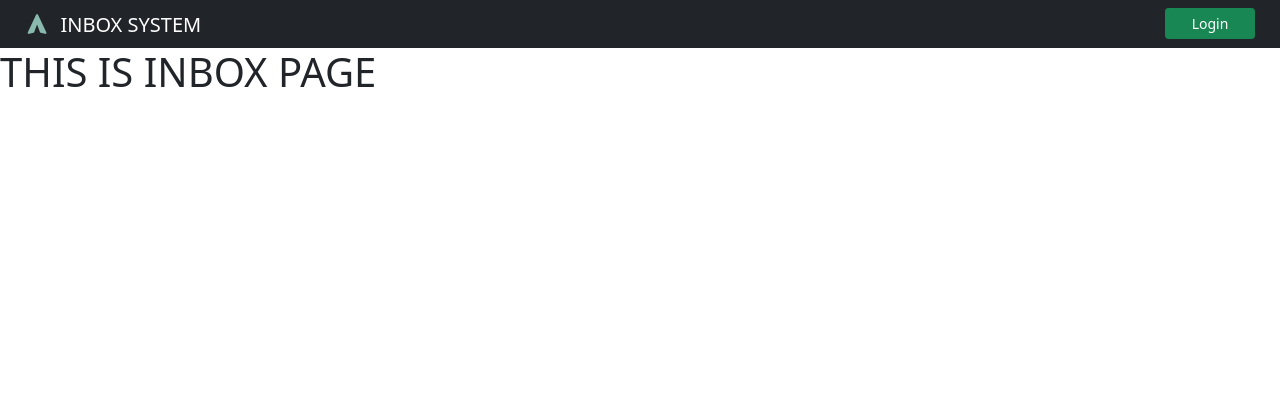
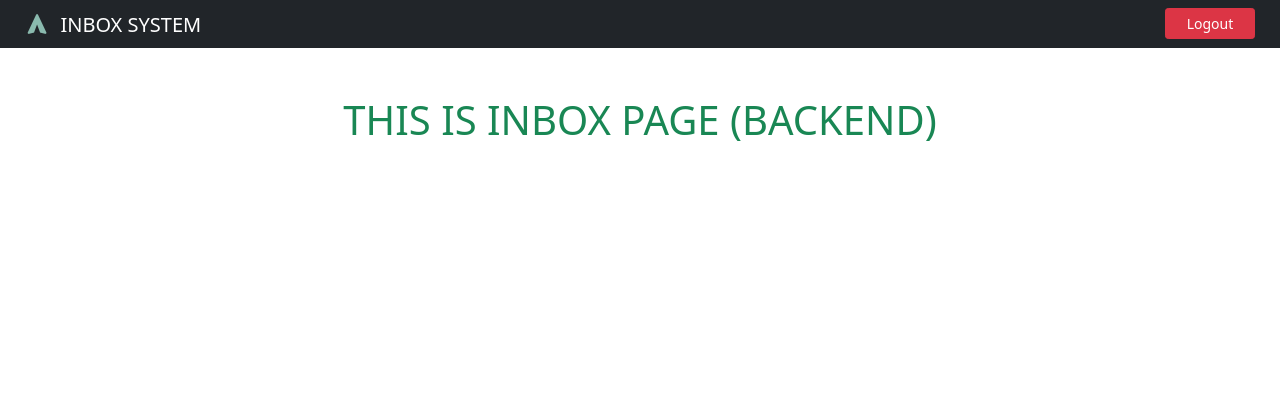
Before and after one commit to gaudskg/Inbox-System, a Django app: page /inbox/ in a window 1280 px wide. Shown: the top 420 px of the page. Run offline with Django 4.2, Linux system fonts and the light colour scheme; the visitor is signed in with stand-in values (Sample User, id 1); some libraries are stand-ins or nearby versions.

Commit message:
login logout and adding alert

```diff
--- a/home/templates/base.html
+++ b/home/templates/base.html
@@ -37,7 +37,9 @@
 
                 <!-- BUTTONS -->
                 <div class="col-sm">
+                    {% block nav-content %}
                     <a href="{% url 'inbox' %}" class="btn btn-success btn-sm" id="btn-nav"> Login </a>
+                    {% endblock nav-content %}
                 </div>
             </nav>
         </header>
@@ -56,7 +58,14 @@
         </div>
     </footer>
 
+    <!-- Message from backend (login) -->
+    {% if form.errors %}
+    <script src="https://unpkg.com/sweetalert/dist/sweetalert.min.js"></script>
+    <script>
+        swal("Access Denied..!!!", "Enter the correct credentials.","info")
+    </script>
 
+    {% endif %}
 
     <!-- BOOTSTRAP CDN -->
     <script src="https://cdn.jsdelivr.net/npm/bootstrap@5.0.2/dist/js/bootstrap.bundle.min.js" integrity="sha384-MrcW6ZMFYlzcLA8Nl+NtUVF0sA7MsXsP1UyJoMp4YLEuNSfAP+JcXn/tWtIaxVXM" crossorigin="anonymous"></script>
--- a/home/templates/inbox.html
+++ b/home/templates/inbox.html
@@ -2,8 +2,12 @@
 
 {% block  title%}INBOX{% endblock  %}
 
+{% block nav-content %}
+    <a href="{% url 'logout' %}" class="btn btn-danger btn-sm" id="btn-nav"> Logout </a>
+{% endblock nav-content %}
+
 {% block  content %}
-<h1>
-    THIS IS INBOX PAGE
+<h1 class="text-success text-center mt-5">
+    THIS IS INBOX PAGE (BACKEND)
 </h1>
 {% endblock  %}
--- a/home/templates/registration/login.html
+++ b/home/templates/registration/login.html
@@ -2,6 +2,10 @@
 
 {% block title %} LOGIN {% endblock %}
 
+{% block nav-content %}
+    <a href="{% url 'home' %}" class="btn btn-secondary btn-sm" id="btn-nav"> Home </a>
+{% endblock nav-content %}
+<!-- Page Conten -->
 {% block  content %}
 <div class="container mt-5" id="card-login">
     <div class="card p-3">
```
